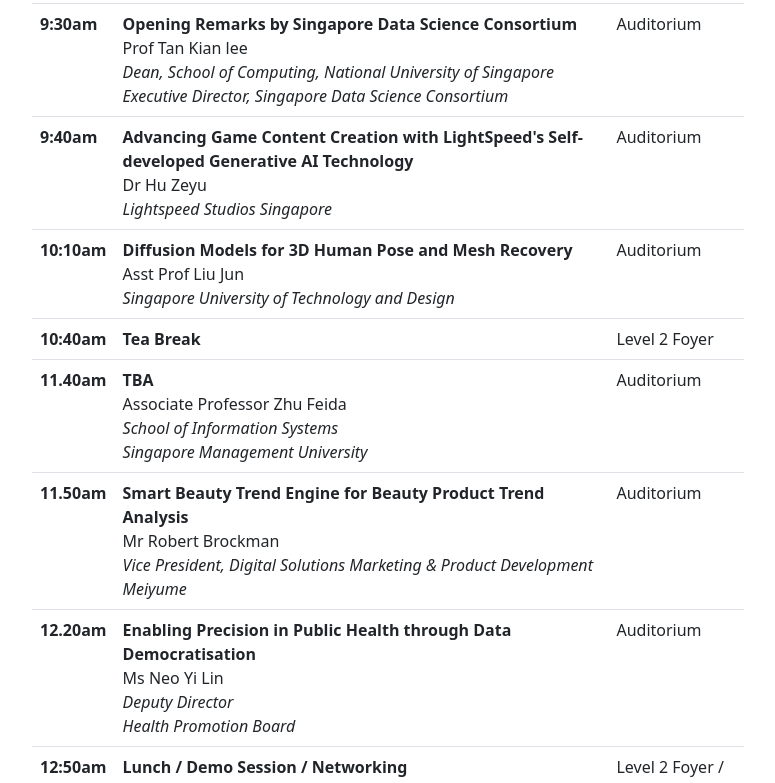
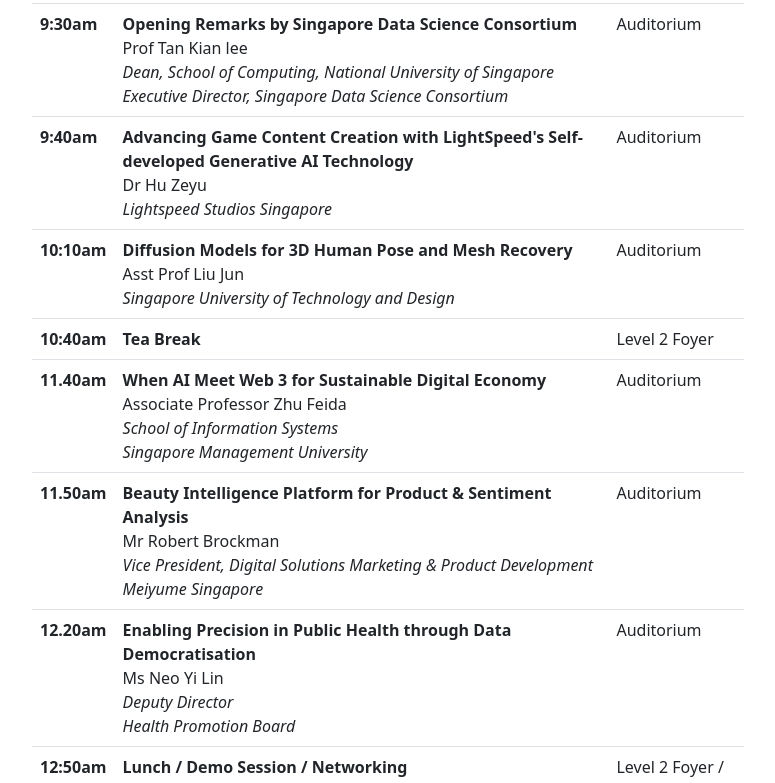
Before and after one commit to sdscdemoday/sdscdemoday.github.io, a React (Create React App) app: page /program in a window 1280 px wide. Shown: the part 442-1225 px from the top of the page, without its empty margins (252-1027 px from the left). Built offline with nearby package versions, Linux system fonts and the light colour scheme.

Commit message:
Update to Demo Day 2024 Content 3

```diff
--- a/public/movies.json
+++ b/public/movies.json
@@ -43,9 +43,9 @@
         "boxOffice": 50000000,
         "director": "Zimmerman C.",
         "releaseDate": "2021-08-08",
-        "title": "TBA",
-        "abstract": "",
-        "description": ""
+        "title": "When AI Meet Web 3 for Sustainable Digital Economy",
+        "abstract": "The recent boom of AI brings along with all the wonderful innovations concerns about the governance issues, in particular when the application context is bound to be increasingly collaborative in nature.  How to provide both trust and incentive when data, model and computational resources come from different entities? Web3 offers a solution. In this talk we will give an overview for the potential integration between AI and Web3, with the challenges and core technical components.  A few examples will also be given to illustrate the marriage between the two.",
+        "description": "His research interests include large-scale data mining and machine learning, blockchain and data asset, text mining, graph/network mining and social network analysis, with emphasis on their application to business, financial and consumer innovation. He was the founding director of the Pinnacle Lab for Analytics with China Ping An Insurance Group which focuses on social media and mobile data mining and analysis for finance industry with millions of dollars of support. The lab has nurtured a series of innovation and applications in the area of banking and insurance from underlying research breakthroughs in data mining and machine learning. Over the years, the outstanding work from the lab have helped Fortune-500 and other leading industrial giants in a number of industries with customized application platforms powered by big data engine. Prof. ZHU is also the founding director of DBS-SMU Life Analytics Lab, and the Founder and ChiefScientist of SYMPHONY, a Web3 blockchain-based protocol to empower a data-driven economy by democratized and collaborative data Intelligence with privacy by design. Prof. ZHU has over 100 peer-reviewed research publications at top international venues, including ICDE, VLDB, SIGMOD,KDD, WWW, JMLR, TODS, TKDE, etc."
     },
     {
         "movie_id": 4,
@@ -66,7 +66,7 @@
     {
         "movie_id": 5,
         "name": "Mr Robert Brockman",
-        "org": "Vice President, Digital Solutions Marketing & Product development, Meiyume",
+        "org": "Vice President, Digital Solutions Marketing & Product development, Meiyume Singapore",
         "image": "images/2024/robert-brockman-iv.jpg",
         "imageLarge": "images/2024/robert-brockman-iv.jpg",
         "type": 2,
@@ -75,7 +75,7 @@
         "boxOffice": 10000000,
         "director": "Niki Caro",
         "releaseDate": "2019-09-09",
-        "title": "Smart Beauty Trend Engine for Beauty Product Trend Analysis",
+        "title": "Beauty Intelligence Platform for Product & Sentiment Analysis",
         "abstract": "The MEIYUME and NUS Beauty Intelligence Platform revolutionizes the beauty industry with its real-time trend validation and detailed analysis of product sentiment, claims efficacy, consumer feedback, and competitor performance. This advanced AI tool provides vital insights at scale, helping Meiyume’s clients stay ahead in the fast-changing beauty market by aligning with consumer preferences and upcoming trends.",
         "description": "Robert Brockman is a seasoned Information Technology professional with over 15 years of experience driving digital innovation and transformation. His expertise lies in developing and executing strategic digital initiatives, leveraging emerging technologies, and fostering a digital-first culture to deliver sustainable business growth. Robert also drive research project within the data analytics centre in Meiyume and strategies for future R&D such as consumer behaviour and AI machine learning for further customer data insights. He is currently overseeing cross-functional teams and built lasting partnerships with stakeholders to align digital strategies with overall business objectives. Passionate about harnessing the power of data, Robert also has a strong track record of enhancing digital performance through data-driven decision-making."
     }
--- a/src/App.js
+++ b/src/App.js
@@ -29,7 +29,8 @@
 
     // Track Past IDB Versions
     const IDB_VERSIONS = {
-      CURRENT: 9,
+      CURRENT: 10,
+      JAN_2024_22: 10,
       JAN_2024_18: 9,
       JAN_2024_12: 8,
       JUL_10: 7,
--- a/src/Booth.js
+++ b/src/Booth.js
@@ -12,10 +12,7 @@
                     <li>ProJect: A powerful mixed-model missing value imputation method</li>
                     <li>Use your INSTINCT: INSTruction optimization using Neural bandits Coupled with Transformers</li>
                     <li>Analyzing abstractive summarization from LLMs</li>
-                    <li>Willdata, TBA</li>
                     <li>Multimodal Hateful Content Moderation</li>
-                    <li>SIT, TBA</li>
-                    <li>SIT, TBA</li>
                 </ol>
                 <div className="my-2 text-center seperator">
                     &bull; &bull; &bull;
--- a/src/Program.js
+++ b/src/Program.js
@@ -76,7 +76,7 @@
                             <th scope="row">11.40am</th>
                             <td>
                                 <span className="fw-bold">
-                                    TBA
+                                    When AI Meet Web 3 for Sustainable Digital Economy
                                 </span>
                                 <br />Associate Professor Zhu Feida
                                 <span className="fst-italic">
@@ -90,12 +90,12 @@
                             <th scope="row">11.50am</th>
                             <td>
                                 <span className="fw-bold">
-                                    Smart Beauty Trend Engine for Beauty Product Trend Analysis
+                                    Beauty Intelligence Platform for Product & Sentiment Analysis
                                 </span>
                                 <br />Mr Robert Brockman
                                 <span className="fst-italic">
                                     <br />Vice President, Digital Solutions Marketing & Product Development
-                                    <br />Meiyume
+                                    <br />Meiyume Singapore
                                 </span>
                             </td>
                             <td>Auditorium</td>
```
